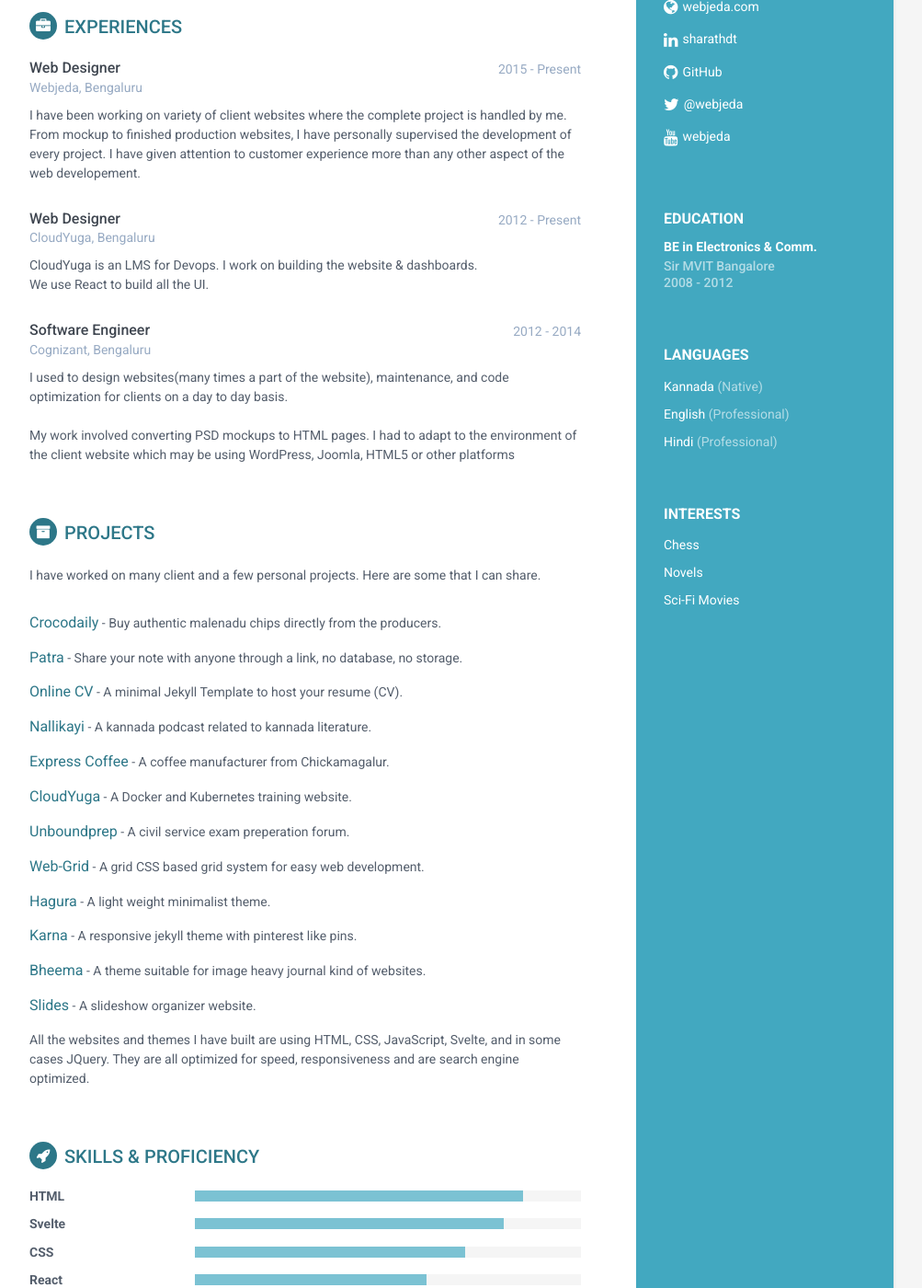
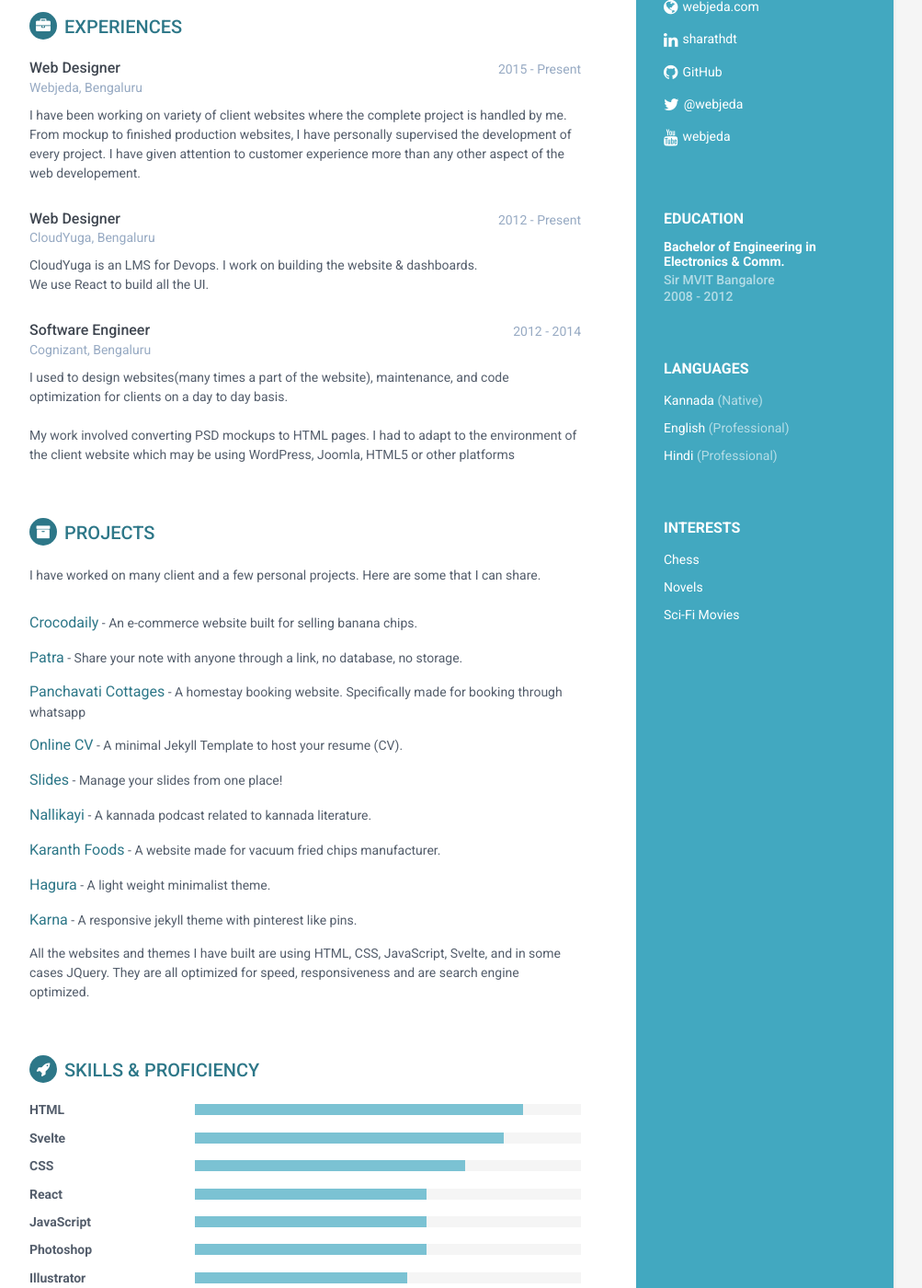
Before and after one commit to sharu725/resume, a Jekyll site: the page built from index.html, in a window 1280 px wide and 1400 px high, scrolled down 371 px. Shown: the whole window at 92% size, without its empty margins (168-1171 px from the left). Built offline with Jekyll 4.4.1, drawn with Linux system fonts in a browser that asks for light colours.

Commit message:
make few changes

```diff
--- a/_data/educations.yml
+++ b/_data/educations.yml
@@ -1,8 +1,4 @@
 - education:
-  degree: BE in Electronics & Comm.
+  degree: Bachelor of Engineering in Electronics & Comm.
   university: Sir MVIT Bangalore
   time: 2008 - 2012
-  details: "Describe your study here lorem ipsum dolor sit amet, consectetuer adipiscing
-  elit. Aenean commodo ligula eget dolor. Aenean massa. Cum sociis natoque penatibus et
-  magnis dis parturient montes, nascetur ridiculus mus. Donec quam felis, ultricies nec,
-  pellentesque eu, pretium quis, sem."
--- a/_data/projects.yml
+++ b/_data/projects.yml
@@ -4,7 +4,7 @@ projects:
   - project:
     title: Crocodaily
     link: "https://crocodaily.com"
-    tagline: "Buy authentic malenadu chips directly from the producers."
+    tagline: "An e-commerce website built for selling banana chips."
 
   - project:
     title: Patra
@@ -12,9 +12,19 @@ projects:
     tagline: "Share your note with anyone through a link, no database, no storage."
 
   - project:
+    title: Panchavati Cottages
+    link: "https://panchavatisringeri.com"
+    tagline: "A homestay booking website. Specifically made for booking through whatsapp"
+
+  - project:
     title: Online CV
     link: "https://online-cv.webjeda.com"
     tagline: "A minimal Jekyll Template to host your resume (CV)."
+
+  - project:
+    title: Slides
+    link: "http://webjeda.com/slides"
+    tagline: "Manage your slides from one place!"
 
   - project:
     title: Nallikayi
@@ -22,24 +32,9 @@ projects:
     tagline: "A kannada podcast related to kannada literature."
 
   - project:
-    title: Express Coffee
-    link: "https://bit.ly/2TegELT"
-    tagline: "A coffee manufacturer from Chickamagalur."
-
-  - project:
-    title: CloudYuga
-    link: "https://cloudyuga.guru/"
-    tagline: "A Docker and Kubernetes training website."
-
-  - project:
-    title: Unboundprep
-    link: "https://bit.ly/2PsOfoi"
-    tagline: "A civil service exam preperation forum."
-
-  - project:
-    title: Web-Grid
-    link: "http://webjeda.com/web-grid/"
-    tagline: "A grid CSS based grid system for easy web development."
+    title: Karanth Foods
+    link: "https://www.karanthfoods.com"
+    tagline: "A website made for vacuum fried chips manufacturer."
 
   - project:
     title: Hagura
@@ -50,13 +45,3 @@ projects:
     title: Karna
     link: "http://webjeda.com/karna/"
     tagline: "A responsive jekyll theme with pinterest like pins."
-
-  - project:
-    title: Bheema
-    link: "http://webjeda.com/bheema/"
-    tagline: "A theme suitable for image heavy journal kind of websites."
-
-  - project:
-    title: Slides
-    link: "http://webjeda.com/slides/"
-    tagline: "A slideshow organizer website."
```
